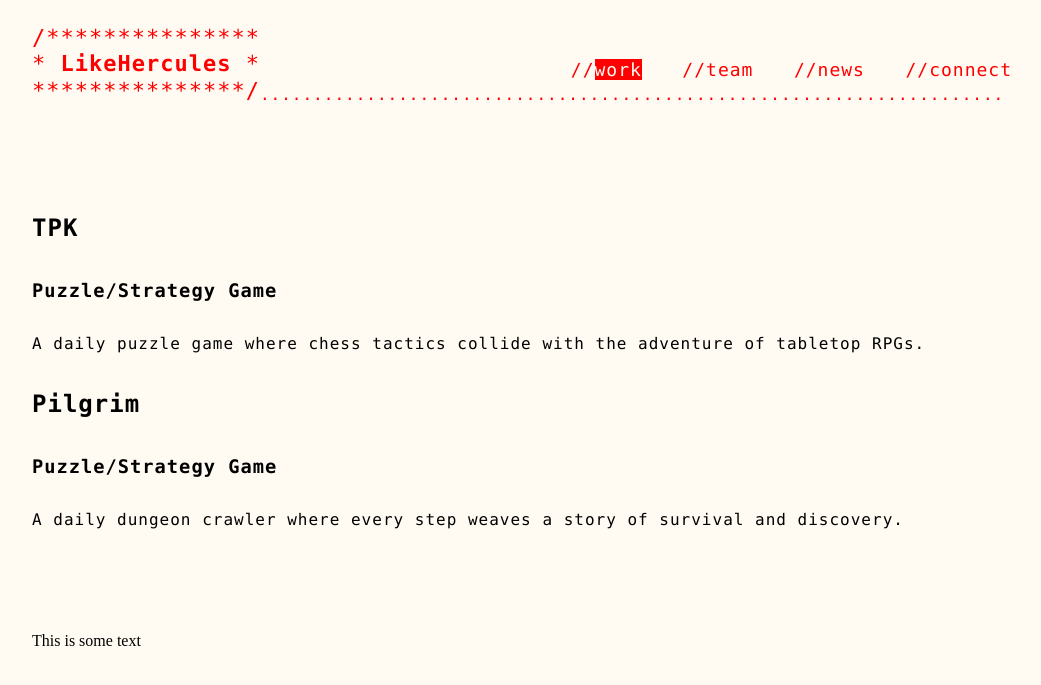
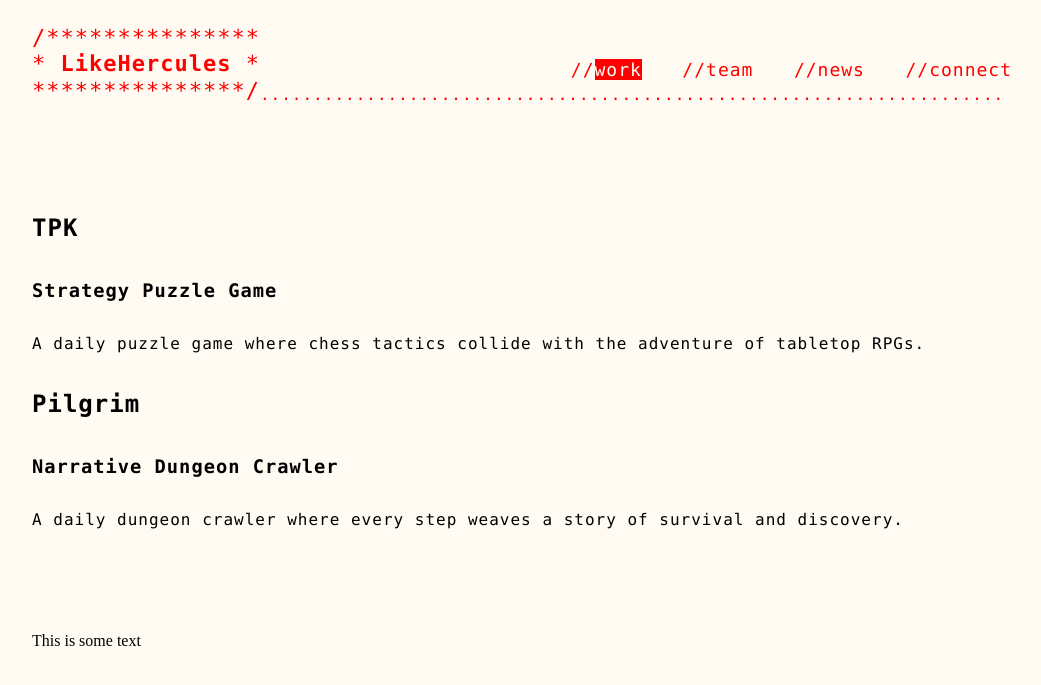
Before and after one commit to LikeHercules/likehercules.github.io, a Jekyll site: the page built from work.md, in a window 1280 px wide. Shown: the top 685 px of the page, without its empty margins (118-1159 px from the left). Built offline with Jekyll 4.4.1, drawn with Linux system fonts in a browser that asks for light colours.

Commit message:
update work

```diff
--- a/work.md
+++ b/work.md
@@ -4,9 +4,9 @@ pageId: work
 ---
 
 ## TPK
-### Puzzle/Strategy Game
+### Strategy Puzzle Game
 A daily puzzle game where chess tactics collide with the adventure of tabletop RPGs.
 
 ## Pilgrim
-### Puzzle/Strategy Game
+### Narrative Dungeon Crawler
 A daily dungeon crawler where every step weaves a story of survival and discovery.
```
